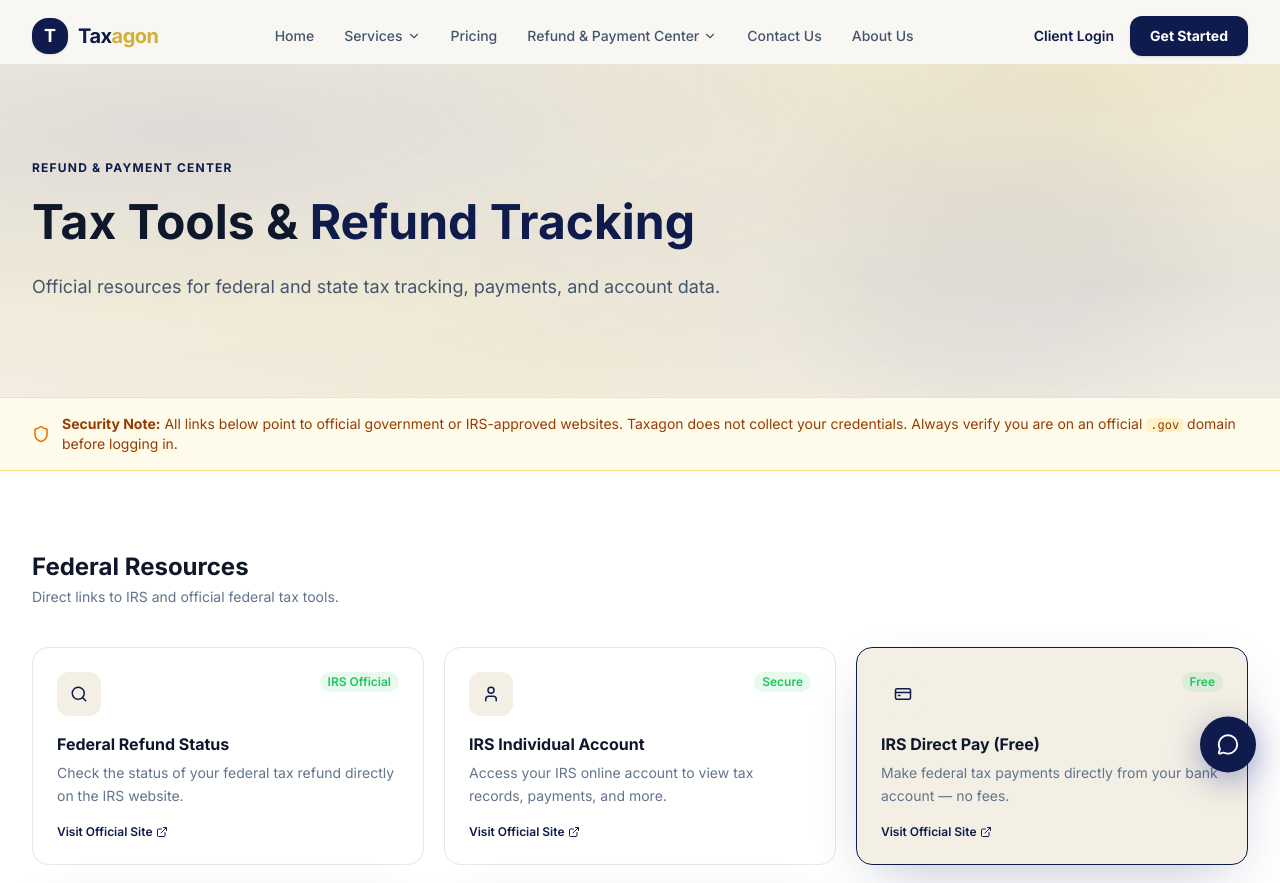
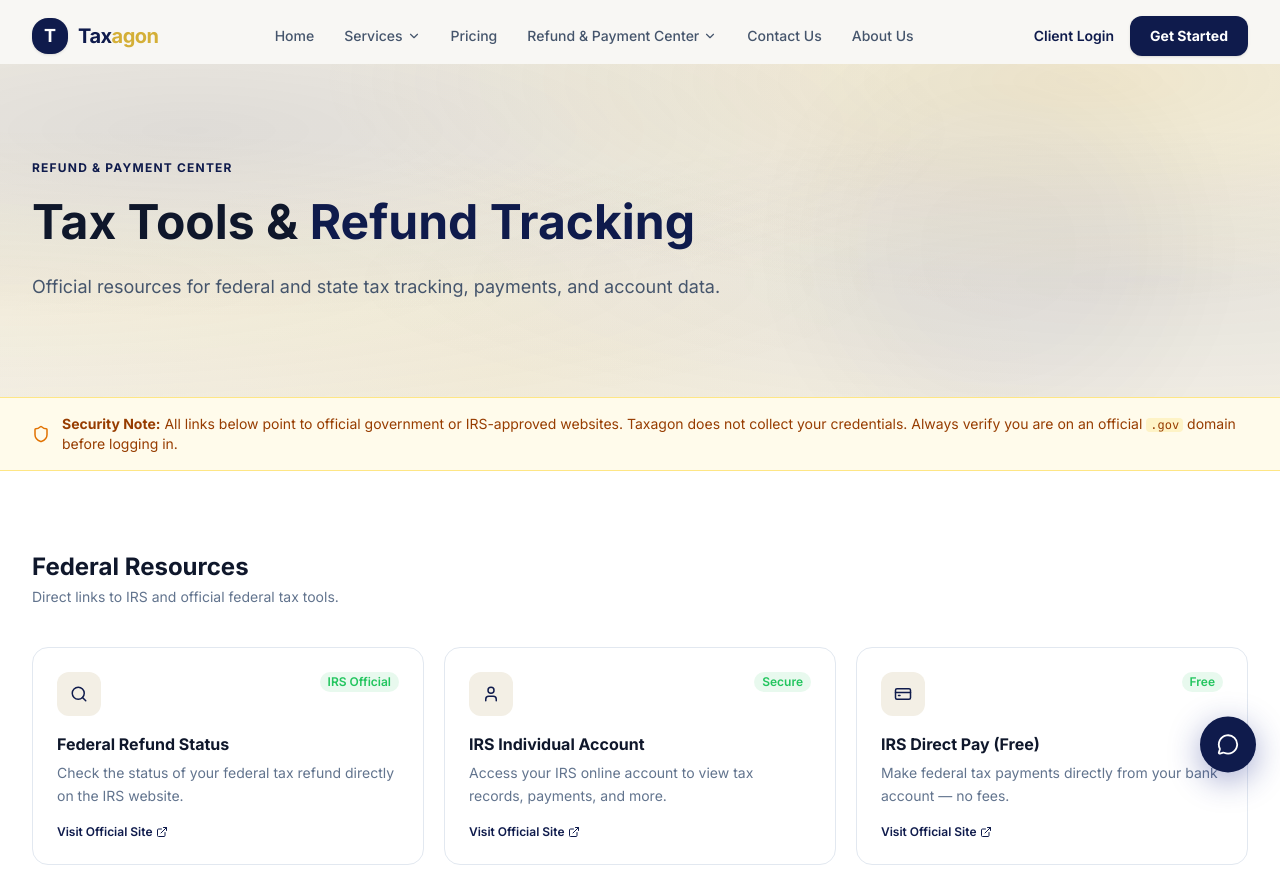
Before and after one commit to infotaxagon-sys/taxagon.co.new, a React (Vite) app: page /tax-tools/federal-payment in a window 1280 px wide. Shown: the top 883 px of the page. Built offline with nearby package versions, Linux system fonts and the light colour scheme.

Commit message:
fix: uniform card colour on Tax Tools page — remove highlight variant

```diff
--- a/src/pages/TaxTools.tsx
+++ b/src/pages/TaxTools.tsx
@@ -81,7 +81,7 @@ export default function TaxTools() {
                       whileHover={{ y: -4, scale: 1.01 }}
                       transition={{ type: 'spring', stiffness: 400, damping: 25 }}
                       id={resource.anchor}
-                      className={`flex flex-col gap-4 p-6 rounded-2xl border transition-all group h-full ${isHighlighted ? 'border-indigo-deep bg-sky-tint shadow-brand' : 'border-slate-200 bg-white hover:border-indigo-deep/40 hover:shadow-card'}`}
+                      className="flex flex-col gap-4 p-6 rounded-2xl border border-slate-200 bg-white hover:border-indigo-deep/40 hover:shadow-card transition-all group h-full"
                       aria-label={`${resource.title} — opens official external site`}
                       style={{ animationDelay: `${i * 60}ms` }}
                     >
```
